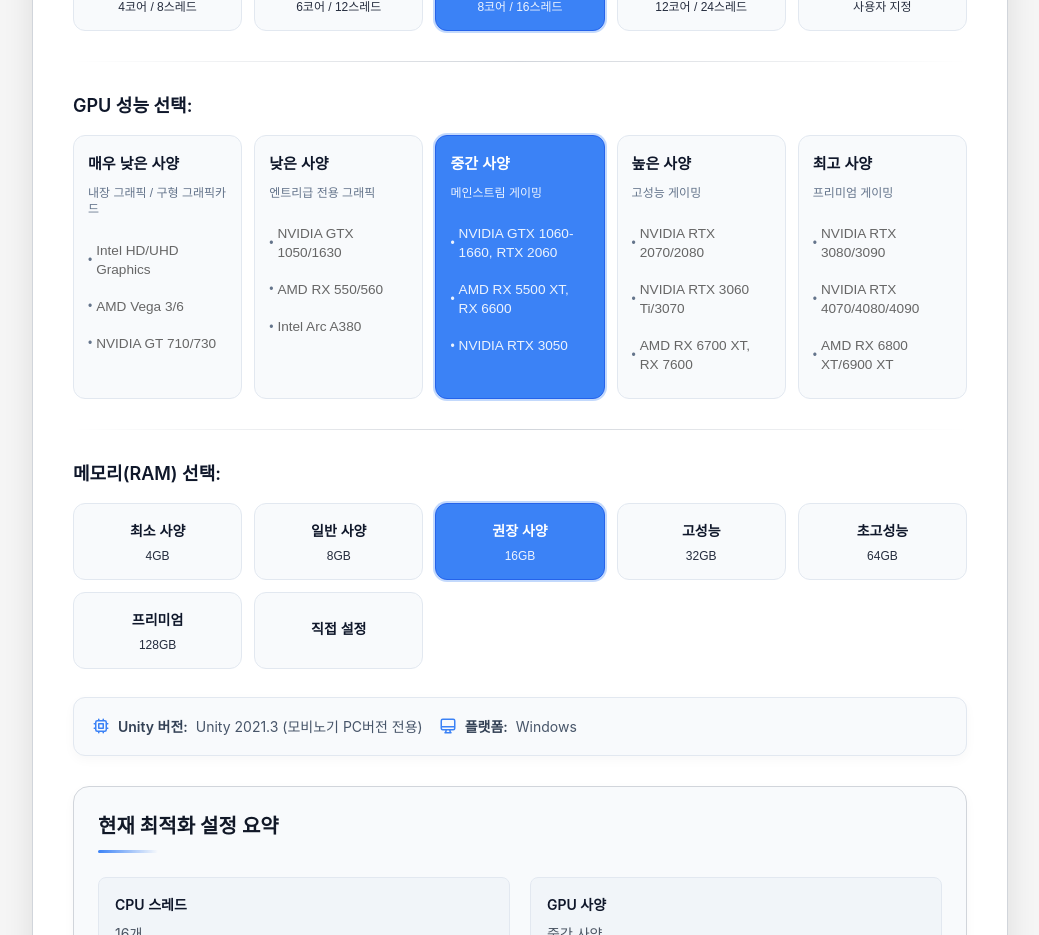
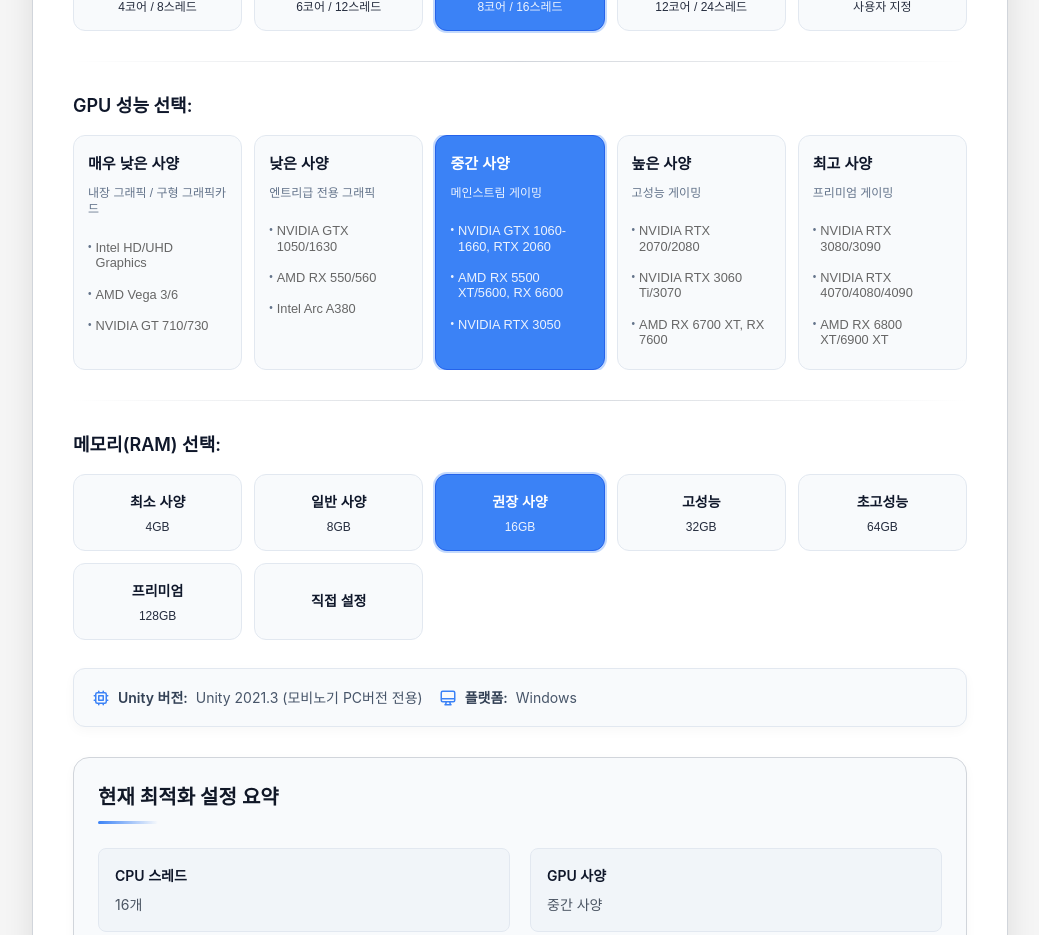
Before and after one commit to b100to/MabiOptimizer, a React (Create React App) app: page / in a window 1280 px wide. Shown: the part 1440-2375 px from the top of the page, without its empty margins (120-1159 px from the left). Built offline with nearby package versions, Linux system fonts and the light colour scheme.

Commit message:
GPU 옵션 스타일 개선 및 AMD 브랜드 이름 업데이트

```diff
--- a/src/components/GPUOptions/GPUOptions.css
+++ b/src/components/GPUOptions/GPUOptions.css
@@ -14,6 +14,7 @@
   display: grid;
   grid-template-columns: repeat(5, 1fr);
   gap: 12px;
+  overflow-x: hidden;
 }
 
 .option-button {
@@ -26,14 +27,16 @@
   font-size: 14px;
   text-align: left;
   color: #0f172a;
-  height: 100%;
   display: flex;
   flex-direction: column;
+  min-height: 230px;
+  height: auto;
+  overflow: visible;
 }
 
 .option-button:hover {
   background-color: #f1f5f9;
-  transform: translateY(-2px);
+  transform: none;
   box-shadow: 0 4px 12px rgba(0, 0, 0, 0.05);
 }
 
@@ -77,12 +80,16 @@
   flex-direction: column;
   gap: 4px;
   font-size: 11px;
+  flex: 1;
+  overflow: visible;
 }
 
 .option-examples .brand {
   margin: 4px 0;
-  font-size: 0.85rem;
+  font-size: 0.8rem;
   color: #666;
+  line-height: 1.2;
+  word-break: break-word;
 }
 
 /* 자동 감지 배지 스타일 */
@@ -122,18 +129,20 @@
 }
 
 .brand {
-  padding: 3px 0;
+  padding: 2px 0;
   display: flex;
-  align-items: center;
+  align-items: flex-start;
   color: #475569;
-  line-height: 1.4;
+  line-height: 1.2;
 }
 
 .brand:before {
   content: '•';
   margin-right: 4px;
-  font-size: 12px;
+  font-size: 10px;
   color: #64748b;
+  position: relative;
+  top: 0.1em;
 }
 
 .option-button.active .brand {
--- a/src/components/GPUOptions/GPUOptions.js
+++ b/src/components/GPUOptions/GPUOptions.js
@@ -67,7 +67,7 @@
             <div className="option-subtitle">메인스트림 게이밍</div>
             <div className="option-examples">
               <div className="brand">NVIDIA GTX 1060-1660, RTX 2060</div>
-              <div className="brand">AMD RX 5500 XT, RX 6600</div>
+              <div className="brand">AMD RX 5500 XT/5600, RX 6600</div>
               <div className="brand">NVIDIA RTX 3050</div>
             </div>
           </div>
```
